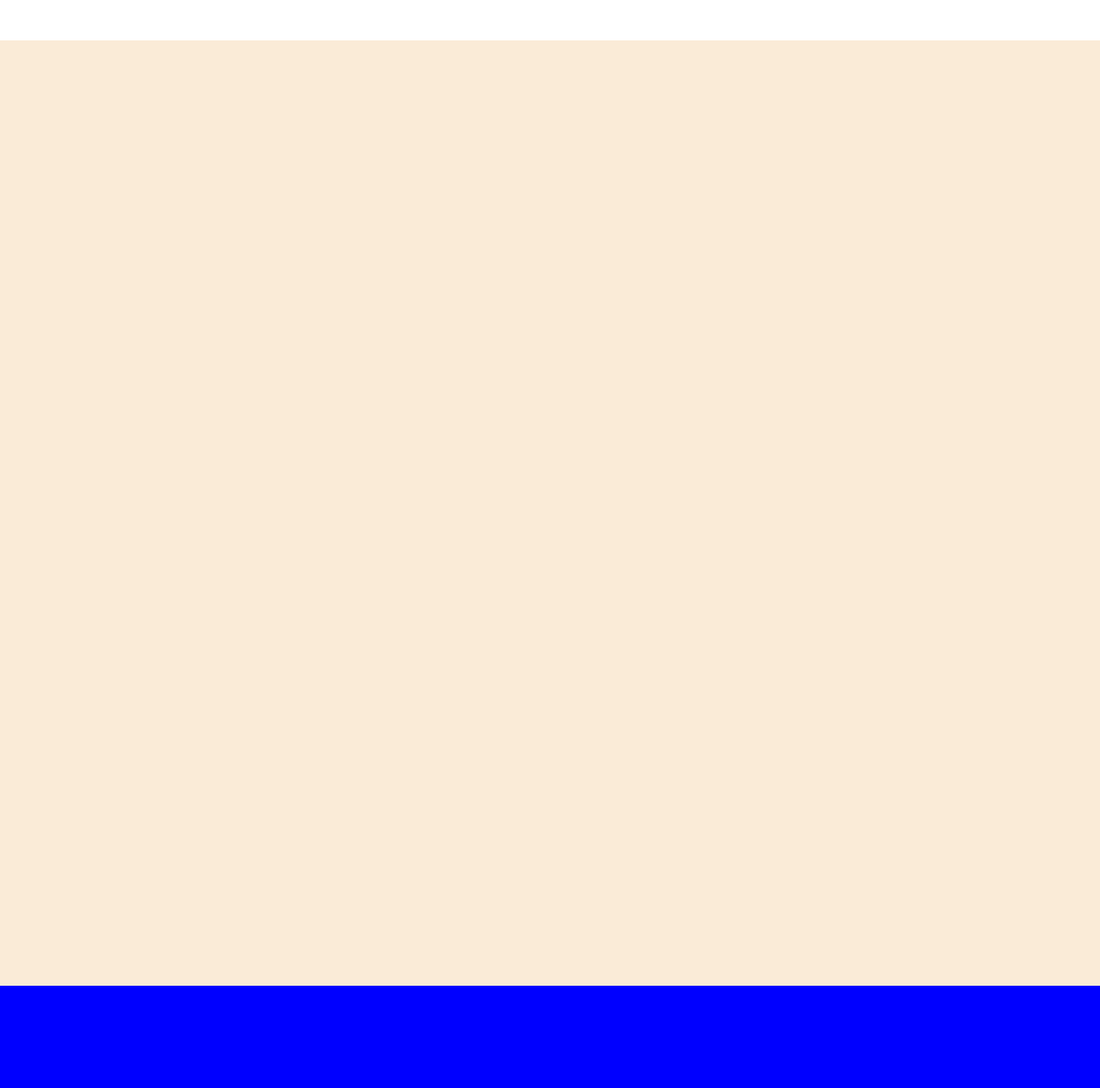
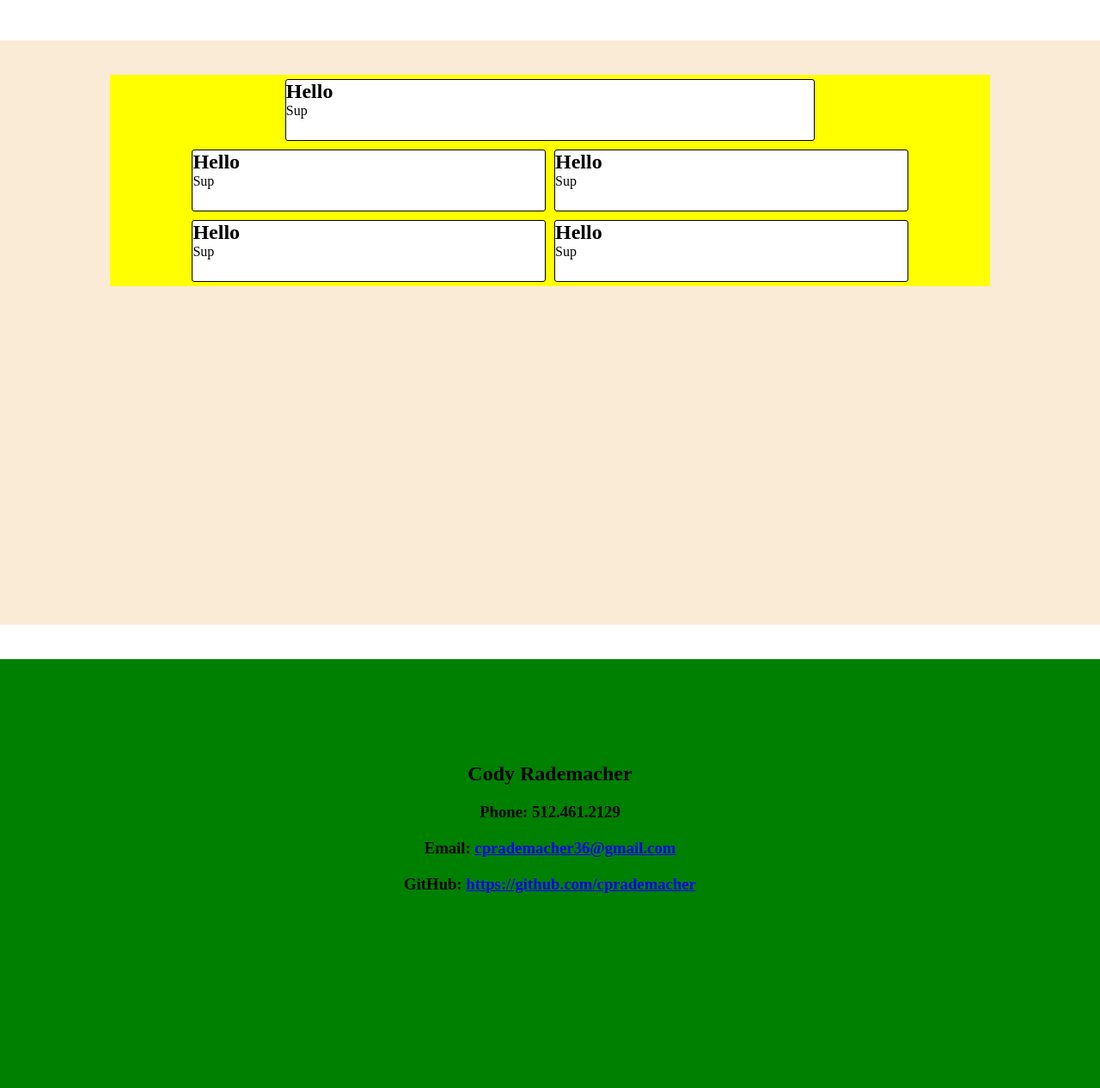
Before and after one commit to cprademacher/Codys-Portfolio-Site, a plain HTML site: page index.html in a window 1280 px wide. Shown: the part 594-1860 px from the top of the page at 86% size. Drawn offline with Linux system fonts and the light colour scheme.

Commit message:
Add content and design to 2nd and 3rd sections

```diff
--- a/assets/styles.css
+++ b/assets/styles.css
@@ -85,23 +85,73 @@ header li:hover {
 
 #portfolio {
     width: 100%;
-    height: 1100px;
+    height: 600px;
     background-color: antiquewhite;
+    margin: 40px 0;
+    padding: 40px 0;
 }
 
-#contact {
-    width: 100%;
-    height: 1100px;
-    background-color: blue;
+/*This div is to correctly display the project photos/links being displayed in the portfolio section*/
+.cards {
+    display: flex;
+    flex-wrap: wrap;
+    width: 80%;
+    margin: 0 auto;
+    background-color: yellow;
+    justify-content: center;
+    align-items: center;
 }
 
-footer {
+/*This card is to house the main project in the portfolio section*/
+.card-large {
+    border: 1px solid black;
+    width: 60%;
+    height: 70px;
+    background-color: white;
+    border-radius: 3px;
+    margin: 5px;
+}
+
+/*Increase the size of the item being hovered over for emphasis*/
+.card-large:hover {
+    scale: 1.1;
+}
+
+/*This card is to house the other projects being shown in the portfolio section*/
+.card-normal {
+    border: 1px solid black;
+    width: 40%;
+    height: 70px;
+    background-color: white;
+    border-radius: 3px;
+    margin: 5px;
+}
+
+/*Increase the size of the item being hovered over for emphasis*/
+.card-normal:hover {
+    scale: 1.1;
+}
+
+#contact-section {
     width: 100%;
-    height: 40px;
-    margin-left: 10px;
+    height: 500px;
+    background-color: green;
     display: flex;
+    justify-content: center;
     align-items: center;
 }
+
+
+.contact-card {
+    width: 50%;
+    height: 300px;
+    text-align: center;
+}
+
+.contact-card h2, h3 {
+    margin: 20px 0;
+}
+
 
 @media screen and (max-width: 762px) {
     #about-me {
--- a/index.html
+++ b/index.html
@@ -7,6 +7,7 @@
     <link rel="stylesheet" href="./assets/styles.css">
 </head>
 <body>
+    <!-- The header includes the title of the page as well as the links to jump to sections below. -->
     <header>
         <div class="header-container about-me">
             <h1><a href="index.html">Portfolio</a></h1>
@@ -21,6 +22,7 @@
     </header>
 
     <main>
+        <!--This is the 'about me' section with a headshot and a description of who I am and my experience/goals.-->
         <div id="about-me">
             <div class="headshot">
                 <img src="./assets/IMG_1059.JPG" alt="headshot">
@@ -32,17 +34,44 @@
             </div>
         </div>
 
+        <!--The portfolio section will include clickable images/links to showcase my past projects-->
         <div id="portfolio">
+            <div class="cards">
+                <card class="card-large">
+                    <h2>Hello</h2>
+                    <p>Sup</p>
+                </card>
 
+                <card class="card-normal">
+                    <h2>Hello</h2>
+                    <p>Sup</p>
+                </card>
+
+                <card class="card-normal">
+                    <h2>Hello</h2>
+                    <p>Sup</p>
+                </card>
+
+                <card class="card-normal">
+                    <h2>Hello</h2>
+                    <p>Sup</p>
+                </card>
+
+                <card class="card-normal">
+                    <h2>Hello</h2>
+                    <p>Sup</p>
+                </card>
+            </div>
         </div>
-
-        <div id="contact">
-
+        <!--The contact section will include my name, number, email, and links to other valuable pages.-->
+        <div id="contact-section">
+            <div class="contact-card">
+                <h2>Cody Rademacher</h2>
+                <h3>Phone: 512.461.2129</h3>
+                <h3>Email: <a href="mailto:cprademacher36@gmail.com">cprademacher36@gmail.com</a></h3>
+                <h3>GitHub: <a href="https://github.com/cprademacher">https://github.com/cprademacher</a></h3>
+            </div>
         </div>
     </main>
-
-    <footer>
-        By: Cody Rademacher
-    </footer>
 </body>
 </html>
```
